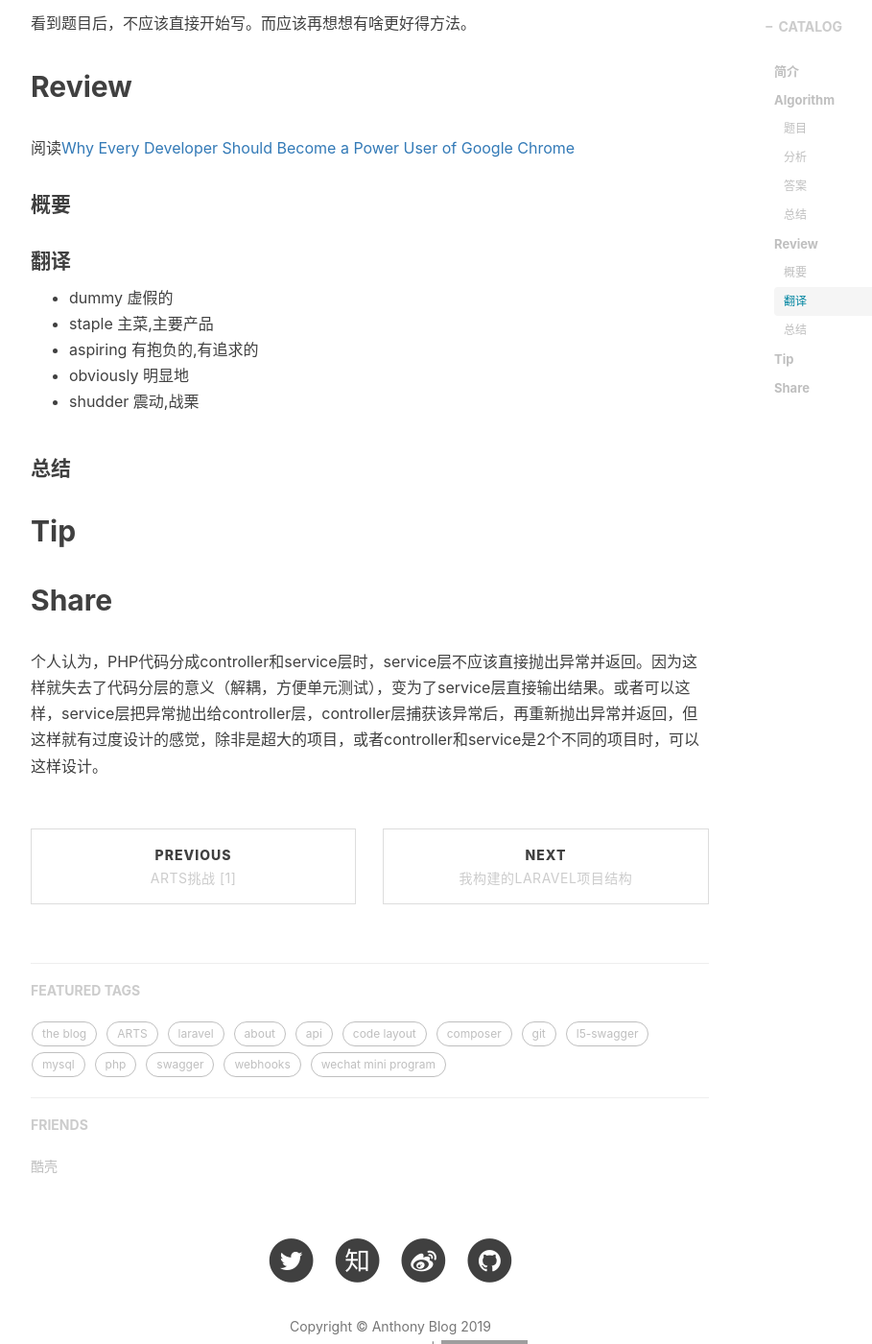
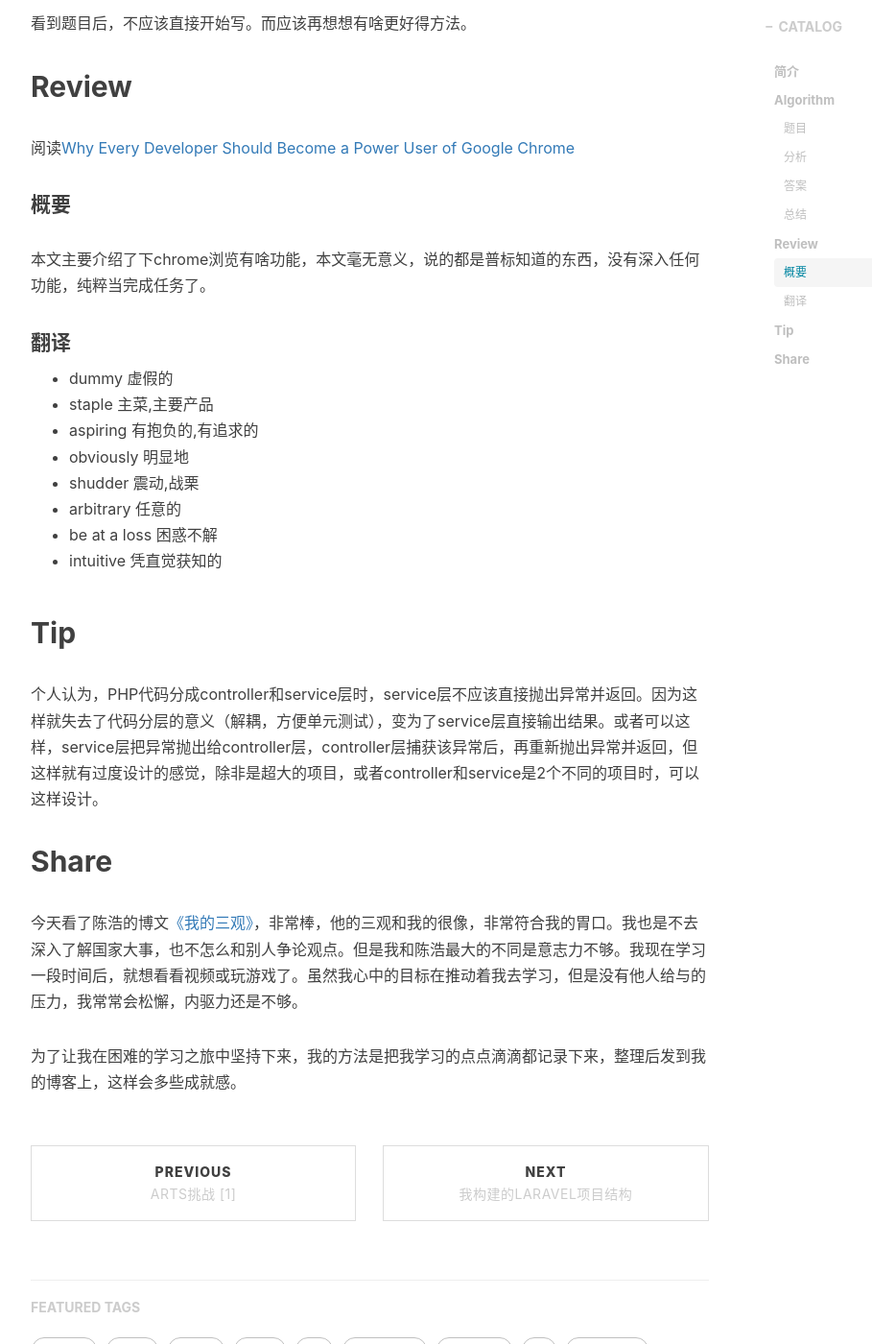
Before and after one commit to AnthonySAD/AnthonySAD.github.io, a Jekyll site: the page built from _posts/2019-4-05-ARTS-2.md, in a window 1280 px wide and 1400 px high, scrolled down 1166 px. Shown: the whole window at 96% size, without its empty margins (233-1142 px from the left). Built offline with Jekyll 4.4.1, drawn with Linux system fonts in a browser that asks for light colours; nearby versions of some CDN libraries; comment, search, counter and statistics services are not loaded; grey boxes are pictures that could not be loaded.

Commit message:
new post ARTS-2

```diff
--- a/_posts/2019-4-05-ARTS-2.md
+++ b/_posts/2019-4-05-ARTS-2.md
@@ -40,6 +40,8 @@ tags:
 
 #### 概要
 
+本文主要介绍了下chrome浏览有啥功能，本文毫无意义，说的都是普标知道的东西，没有深入任何功能，纯粹当完成任务了。
+
 #### 翻译
 
 - dummy 虚假的
@@ -47,13 +49,17 @@ tags:
 - aspiring 有抱负的,有追求的
 - obviously 明显地
 - shudder 震动,战栗
-
-#### 总结
+- arbitrary 任意的
+- be at a loss 困惑不解
+- intuitive 凭直觉获知的
 
 
 ## Tip
 
+个人认为，PHP代码分成controller和service层时，service层不应该直接抛出异常并返回。因为这样就失去了代码分层的意义（解耦，方便单元测试），变为了service层直接输出结果。或者可以这样，service层把异常抛出给controller层，controller层捕获该异常后，再重新抛出异常并返回，但这样就有过度设计的感觉，除非是超大的项目，或者controller和service是2个不同的项目时，可以这样设计。
 
 ## Share
 
-个人认为，PHP代码分成controller和service层时，service层不应该直接抛出异常并返回。因为这样就失去了代码分层的意义（解耦，方便单元测试），变为了service层直接输出结果。或者可以这样，service层把异常抛出给controller层，controller层捕获该异常后，再重新抛出异常并返回，但这样就有过度设计的感觉，除非是超大的项目，或者controller和service是2个不同的项目时，可以这样设计。
+今天看了陈浩的博文[《我的三观》](https://coolshell.cn/articles/19085.html)，非常棒，他的三观和我的很像，非常符合我的胃口。我也是不去深入了解国家大事，也不怎么和别人争论观点。但是我和陈浩最大的不同是意志力不够。我现在学习一段时间后，就想看看视频或玩游戏了。虽然我心中的目标在推动着我去学习，但是没有他人给与的压力，我常常会松懈，内驱力还是不够。
+
+为了让我在困难的学习之旅中坚持下来，我的方法是把我学习的点点滴滴都记录下来，整理后发到我的博客上，这样会多些成就感。
```
